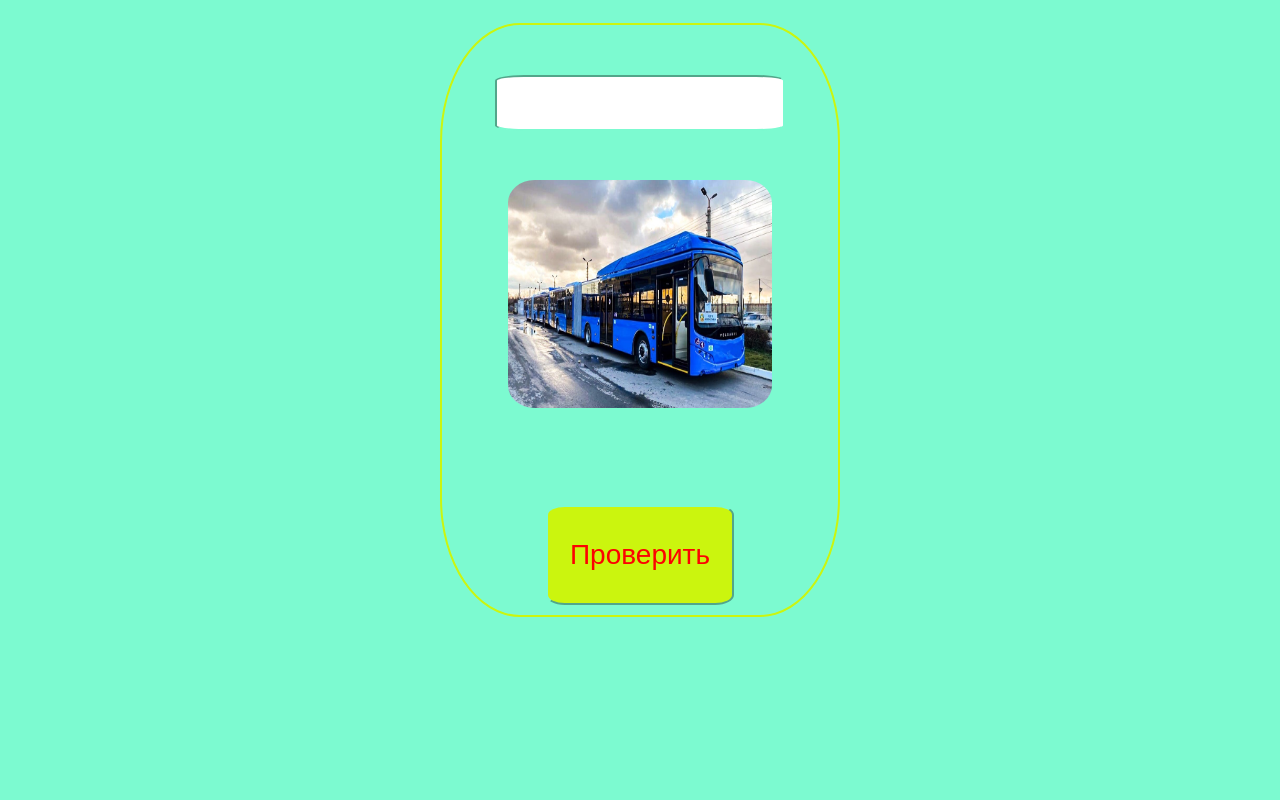
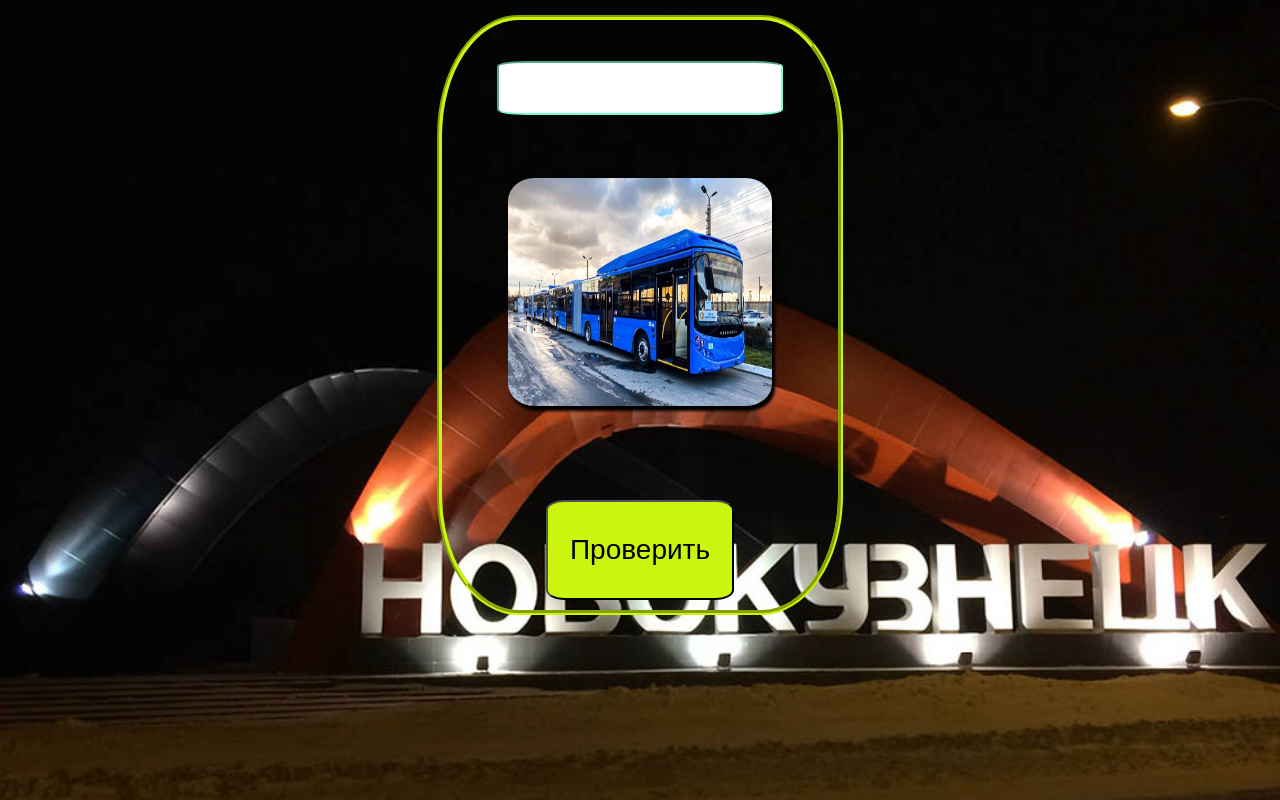
Before and after one commit to AF-1999/scriptAdBus, a plain HTML site: page index.html in a window 1280 px wide. Drawn offline with Linux system fonts and the light colour scheme.

Commit message:
Add files via upload

```diff
--- a/index.html
+++ b/index.html
@@ -8,11 +8,13 @@
     <title>scriptAdBus</title>
 </head>
 <body>
-    <form action="" class="form">
-        <input type="text" name="gosNumber" id="gosNumber1">
-        <img src="avtobus-ogromnyj.jpg" alt="">
-        <input type="button" value="Проверить" id="checkForm">
-    </form>
+    <div class="wrapper">
+        <form action="" class="form">
+            <input type="text" name="gosNumber" id="gosNumber1">
+            <img src="avtobus-ogromnyj.jpg" alt="">
+            <input type="button" value="Проверить" id="checkForm">
+        </form>
+    </div>
     <script src="script.js"></script>
 </body>
 </html>
--- a/script.js
+++ b/script.js
@@ -30,7 +30,6 @@
     "896ЕТ",
     "668ЕТ",
     "880МУ",
-    "709МУ",
     "914ЕВ",
     "774АВ",
     "843АМ",
@@ -47,7 +46,6 @@
     "625КЕ",
     "796КЕ",
     "439СХ",
-    "912СК",
     "804ОР",
     "443СХ",
     "991ТА",
@@ -129,7 +127,6 @@
     "994КС",
     "816ЕТ",
     "957ЕТ",
-    "952ЕТ",
     "935ЕТ",
     "705МУ",
     "748МУ",
@@ -142,7 +139,6 @@
     "725МУ",
     "692НЕ",
     "733АВ",
-    "788АВ",
     "743АВ",
     "981ВВ",
     "820АМ",
@@ -214,14 +210,11 @@
     "744МУ",
     "870МУ",
     "697НЕ",
-    "875НН",
     "729МУ",
     "853НН",
     "846НН",
     "929НВ",
-    "794ОР",
     "971ЕМ",
-    "979ЕМ",
     "987ЕМ",
     "920ЕМ",
     "730АХ",
@@ -237,7 +230,6 @@
     "786ОН",
     "812ОА",
     "853ОК",
-    "786ОР",
     "732АВ",
     "643МС",
     "890ЕТ",
@@ -299,7 +291,6 @@
 "4708",
 "4709",
 "4781",
-"4749",
 "4792",
 "4670",
 "4672",
@@ -316,7 +307,6 @@
 "4807",
 "4867",
 "3195",
-"3192",
 "4940",
 "4993",
 "5925",
@@ -398,7 +388,6 @@
 "4941",
 "4687",
 "4690",
-"4691",
 "4705",
 "4740",
 "4746",
@@ -411,7 +400,6 @@
 "4775",
 "4782",
 "4666",
-"4667",
 "4669",
 "4671",
 "4673",
@@ -483,14 +471,11 @@
 "4739",
 "4766",
 "4767",
-"4768",
 "4774",
 "4777",
 "4784",
 "4909",
-"4945",
 "4787",
-"4788",
 "4789",
 "4800",
 "4818",
@@ -506,7 +491,6 @@
 "4902",
 "4914",
 "4990",
-"4994",
 "4665",
 "4685",
 "4692",
--- a/style.css
+++ b/style.css
@@ -1,8 +1,30 @@
+* {
+    margin: 0;
+    padding: 0;
+}
+
 body{
-    background-color: #7cfad0;
-    padding: 0 15px;
+
+    overflow: hidden;
+}
+
+.wrapper{
+    position: relative;
     display: flex;
     justify-content: center;
+    min-width: 290px;
+    max-width: 2530px;
+    width: 100%;
+    height: 100vh;
+    background-image: url("nvkz-img.jpg");
+    background-repeat: no-repeat;
+    background-position: top center;
+    background-attachment: fixed;
+    background-size: cover;
+}
+
+.wrapper__img{
+    position: absolute;
 }
 
 .form {
@@ -10,10 +32,11 @@
     width: 376px;
     height: 570px;
     justify-content: center;
+    align-items: center;
     flex-wrap: wrap;
     margin: 15px;
     padding: 10px;
-    border: 2px solid #cbf50e;
+    border: 5px groove #cbf50e;
     border-radius: 20%;
 }
 
@@ -27,10 +50,10 @@
     width: 70%;
     height: 40%;
     border-radius: 10%;
+    box-shadow: 3px  5px 3px #000
 }
 
 #gosNumber1{
-    margin-top: 40px;
     border-radius: 10%;
     border-color: #7cfad0;
     text-align: center;
@@ -41,9 +64,9 @@
     width: 50%;
     height: 100px;
     align-self: flex-end;
-    border-color:#7cfad0;
+    border-color:#000000;
     border-radius: 10%;
     background-color: #cbf50e;
-    color: #fc0202;
+    color: #000000;
     font-size: 28px;
 }
```
Also changed, not shown: nvkz-img.jpg (added).
